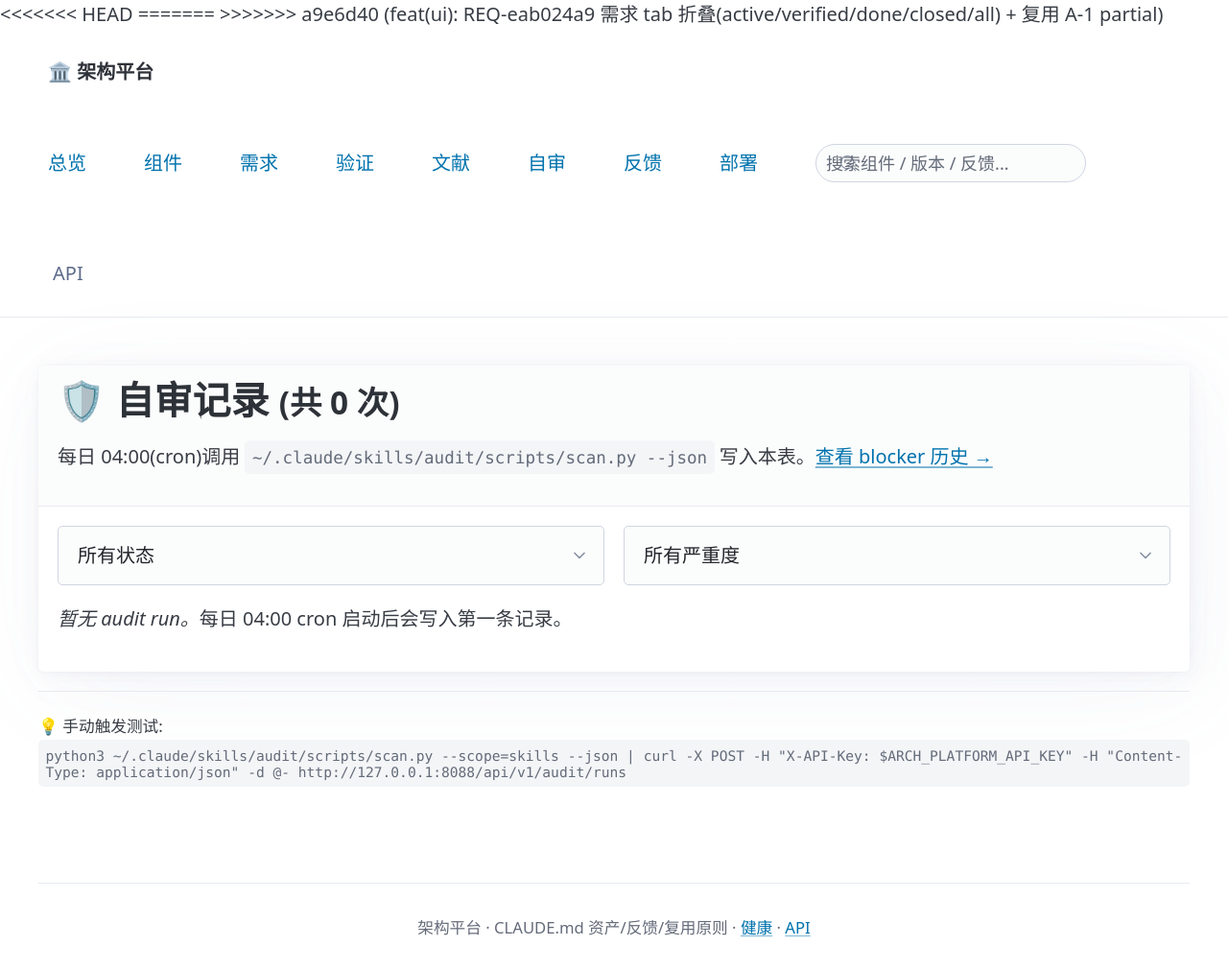
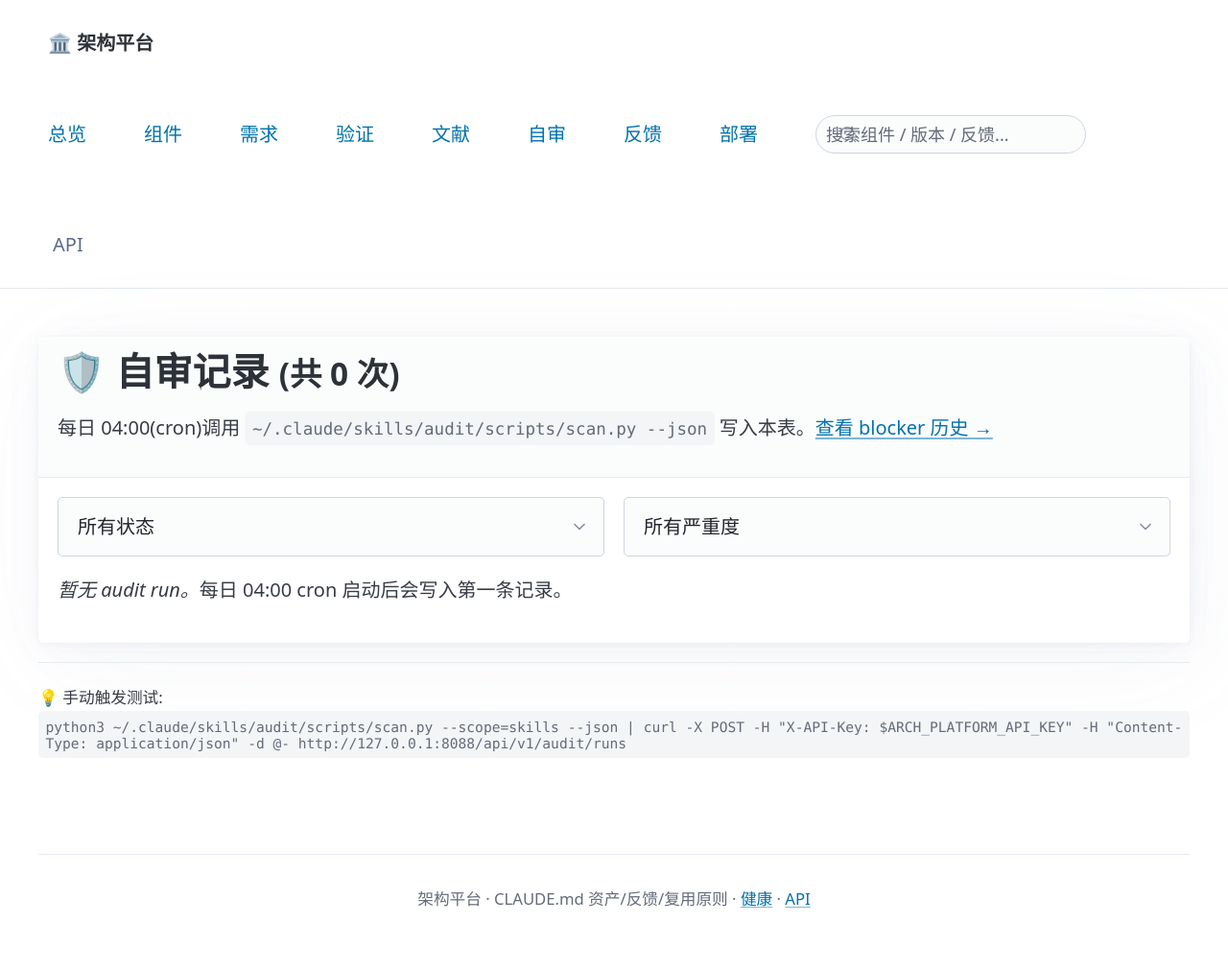
Before and after one commit to AndyWongWithAI/Architecture-Platform, a FastAPI app: page /audit in a window 1280 px wide. Shown: the whole page at 96% size. After the commit the page ends 946 px from the top, so only its background shows below. Run offline with FastAPI, Linux system fonts and the light colour scheme; data that the repository does not hold is empty; some libraries are stand-ins or nearby versions.

Commit message:
fix: 清理 base.html 残留的 merge 冲突标记

```diff
--- a/backend/app/templates/base.html
+++ b/backend/app/templates/base.html
@@ -10,10 +10,7 @@
 
     <!-- 自定义样式 -->
     <link rel="stylesheet" href="/static/css/custom.css">
-<<<<<<< HEAD
     <!-- 复用:水平 tab(A-1 / A-2 等列表页筛选) -->
-=======
->>>>>>> a9e6d40 (feat(ui): REQ-eab024a9 需求 tab 折叠(active/verified/done/closed/all) + 复用 A-1 partial)
     <link rel="stylesheet" href="/static/css/tabs.css">
     <!-- 全局视觉契约 / token 层(REQ-010fb7b5):色板/间距/icon 尺寸 + 面包屑/空状态 -->
     <link rel="stylesheet" href="/static/css/site.css">
```
